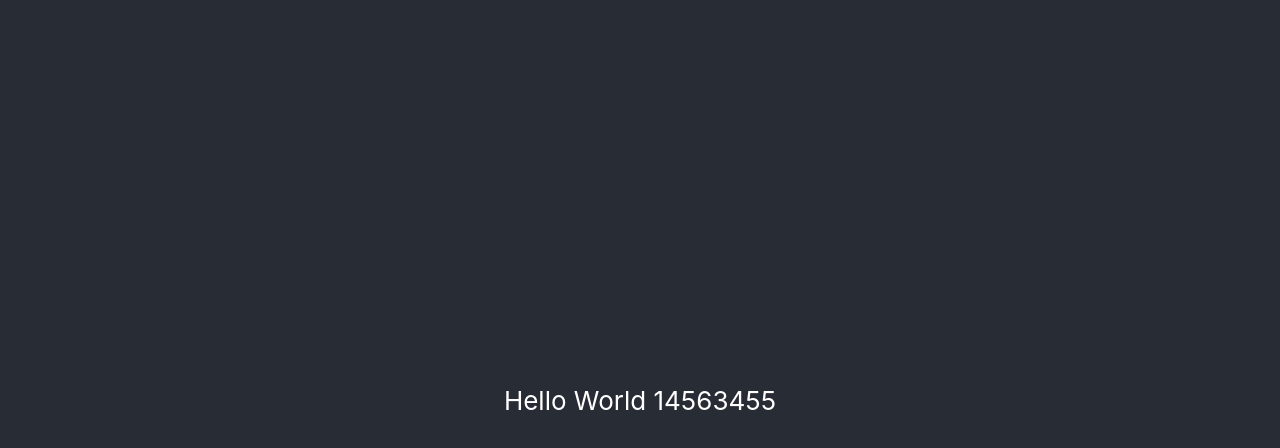
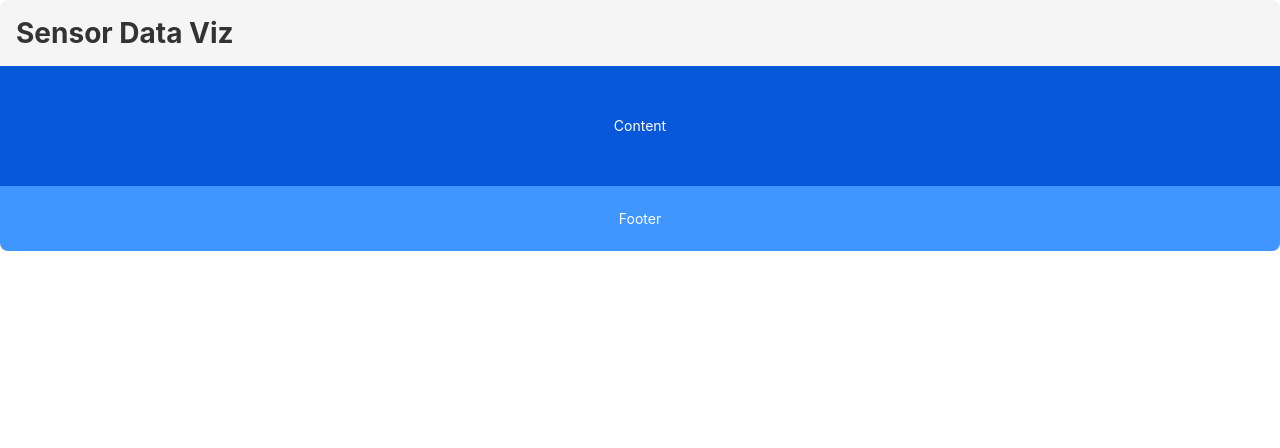
Before and after one commit to ithihasmadala/sensor-data-visualisation, a React (Create React App) app: page / in a window 1280 px wide. Shown: the top 448 px of the page. Built offline with nearby package versions, Linux system fonts and the light colour scheme.

Commit message:
navbar template created

```diff
--- a/src/App.tsx
+++ b/src/App.tsx
@@ -1,16 +1,36 @@
 import React from 'react';
-import './App.css';
+import { Flex, Layout } from 'antd';
+import Navbar from './components/Navbar';
 
-function App() {
-  return (
-    <div className="App">
-      <header className="App-header">
-        <p>
-          Hello World 14563455
-        </p>
-      </header>
-    </div>
-  );
-}
+const { Footer, Content } = Layout;
+
+const contentStyle: React.CSSProperties = {
+  textAlign: 'center',
+  minHeight: 120,
+  lineHeight: '120px',
+  color: '#fff',
+  backgroundColor: '#0958d9',
+};
+
+const footerStyle: React.CSSProperties = {
+  textAlign: 'center',
+  color: '#fff',
+  backgroundColor: '#4096ff',
+};
+
+const layoutStyle = {
+  borderRadius: 8,
+  overflow: 'hidden',
+};
+
+const App: React.FC = () => (
+  <Flex gap="middle" wrap>
+    <Layout style={layoutStyle}>
+      <Navbar />
+      <Content style={contentStyle}>Content</Content>
+      <Footer style={footerStyle}>Footer</Footer>
+    </Layout>
+  </Flex>
+);
 
 export default App;
--- /dev/null
+++ b/src/components/Navbar.tsx
@@ -0,0 +1,20 @@
+import React, { useEffect, useState } from 'react';
+import type { MenuProps, GetProps } from 'antd';
+import { Menu, Input, Space } from 'antd';
+const { Search } = Input;
+
+
+const Navbar: React.FC<any> = () => {
+  return (
+    <>
+      <div style={{ display: 'flex', alignItems: 'center', justifyContent: 'space-between', margin: '1rem' }}>
+        <h1 style={{ textAlign: 'left', margin: '0', color: '#333' }}>
+          Sensor Data Viz
+        </h1>
+      </div>
+
+    </>
+  );
+};
+
+export default Navbar;
```
Also changed, not shown: 1 other file (tests, documents, lock files or other folders).
